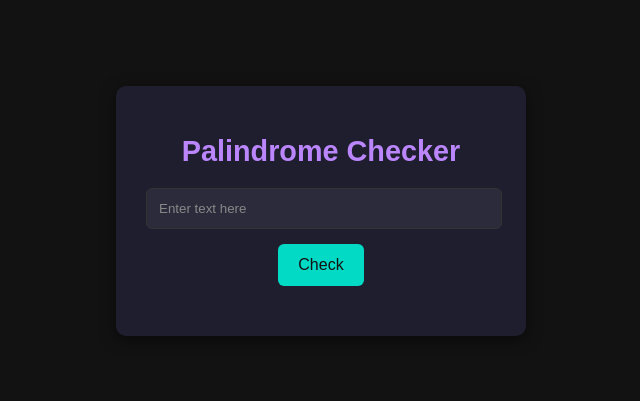
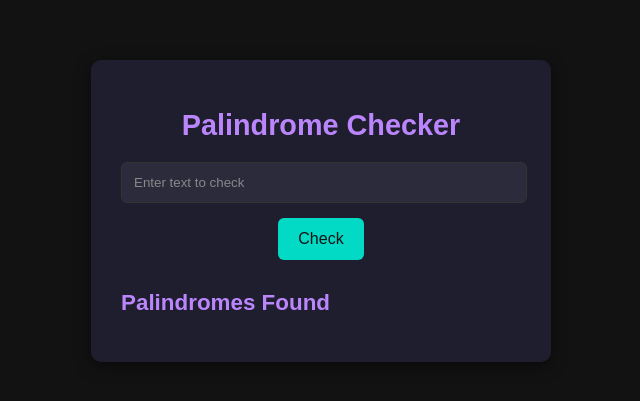
Before and after one commit to Lurrod/freecodecamp, a plain HTML site: page javascript-algorithms-and-data-structures/projet1/index.html in a window 1280 px wide. Shown: the part 189-590 px from the top of the page, without its empty margins (319-959 px from the left). Drawn offline with Linux system fonts and the light colour scheme.

Commit message:
new project

```diff
--- a/javascript-algorithms-and-data-structures/projet1/index.css
+++ b/javascript-algorithms-and-data-structures/projet1/index.css
@@ -5,7 +5,7 @@ body {
   display: flex;
   justify-content: center;
   align-items: center;
-    height: 100vh;
+  min-height: 100vh;
   margin: 0;
 }
 
@@ -15,7 +15,8 @@ body {
   padding: 30px;
   border-radius: 10px;
   box-shadow: 0 4px 15px rgba(0, 0, 0, 0.5);
-    width: 350px;
+  width: 400px;
+  max-width: 90%;
 }
 
 h1 {
@@ -58,63 +59,27 @@ body {
   font-weight: bold;
   color: #ffb74d;
 }
-  body {
-    font-family: 'Arial', sans-serif;
-    background-color: #121212;
-    color: #e0e0e0;
-    display: flex;
-    justify-content: center;
-    align-items: center;
-    height: 100vh;
-    margin: 0;
+
+#palindrome-list {
+  margin-top: 30px;
+  text-align: left;
 }
 
-  .container {
-    text-align: center;
-    background: #1e1e2f;
-    padding: 30px;
-    border-radius: 10px;
-    box-shadow: 0 4px 15px rgba(0, 0, 0, 0.5);
-    width: 350px;
+#palindrome-list h2 {
+  color: #bb86fc;
+  font-size: 1.4em;
+  margin-bottom: 10px;
 }
 
-  h1 {
-    font-size: 1.8em;
-    margin-bottom: 20px;
-    color: #bb86fc;
+#palindrome-list ul {
+  list-style: none;
+  padding: 0;
 }
 
-  input {
-    width: calc(100% - 20px);
-    padding: 12px;
-    margin-bottom: 15px;
-    border: 1px solid #333;
-    border-radius: 6px;
+#palindrome-list li {
   background: #2b2b3c;
+  margin: 5px 0;
+  padding: 8px;
+  border-radius: 5px;
   color: #e0e0e0;
 }
-
-  input::placeholder {
-    color: #888;
-  }
-
-  button {
-    padding: 12px 20px;
-    background-color: #03dac5;
-    color: #121212;
-    border: none;
-    border-radius: 6px;
-    cursor: pointer;
-    font-size: 1em;
-    transition: background-color 0.3s ease;
-  }
-
-  button:hover {
-    background-color: #00bfa5;
-  }
-
-  #result {
-    margin-top: 20px;
-    font-weight: bold;
-    color: #ffb74d;
-  }
--- a/javascript-algorithms-and-data-structures/projet1/index.html
+++ b/javascript-algorithms-and-data-structures/projet1/index.html
@@ -9,9 +9,13 @@
 <body>
   <div class="container">
     <h1>Palindrome Checker</h1>
-    <input type="text" id="text-input" placeholder="Enter text here">
+    <input type="text" id="text-input" placeholder="Enter text to check">
     <button id="check-btn">Check</button>
     <p id="result"></p>
+    <div id="palindrome-list">
+      <h2>Palindromes Found</h2>
+      <ul id="list"></ul>
+    </div>
   </div>
   <script src="script.js"></script>
 </body>
--- a/javascript-algorithms-and-data-structures/projet1/script.js
+++ b/javascript-algorithms-and-data-structures/projet1/script.js
@@ -1,6 +1,9 @@
+const palindromes = [];
+
 document.getElementById("check-btn").addEventListener("click", () => {
   const input = document.getElementById("text-input").value;
   const result = document.getElementById("result");
+  const list = document.getElementById("list");
 
   if (!input) {
     alert("Please input a value");
@@ -13,8 +16,17 @@ document.getElementById("check-btn").addEventListener("click", () => {
   const reversedInput = sanitizedInput.split("").reverse().join("");
 
   if (sanitizedInput === reversedInput) {
-      result.textContent = `${input} is a palindrome`;
+    result.textContent = `"${input}" is a palindrome!`;
+    result.style.color = "green";
+
+    if (!palindromes.includes(input)) {
+      palindromes.push(input);
+      const li = document.createElement("li");
+      li.textContent = input;
+      list.appendChild(li);
+    }
   } else {
-      result.textContent = `${input} is not a palindrome`;
+    result.textContent = `"${input}" is not a palindrome.`;
+    result.style.color = "red";
   }
 });
--- /dev/null
+++ b/javascript-algorithms-and-data-structures/projet2/styles.css
@@ -0,0 +1,79 @@
+/* Général */
+body {
+    font-family: 'Times New Roman', serif;
+    text-align: center;
+    margin: 0;
+    padding: 20px;
+    background-color: #faf3e0;
+    color: #3e2723;
+  }
+
+  /* Titre principal */
+  h1 {
+    font-size: 36px;
+    color: #6d4c41;
+    margin-bottom: 20px;
+    text-shadow: 2px 2px #d7ccc8;
+    border-bottom: 3px solid #8d6e63;
+    padding-bottom: 10px;
+    display: inline-block;
+  }
+
+  /* Conteneur pour l'entrée et le bouton */
+  input, button {
+    margin: 10px;
+    padding: 10px 15px;
+    font-size: 18px;
+    border: 2px solid #a1887f;
+    border-radius: 5px;
+    box-shadow: 2px 2px 4px rgba(0, 0, 0, 0.1);
+  }
+
+  input {
+    width: 200px;
+  }
+
+  button {
+    background-color: #8d6e63;
+    color: white;
+    cursor: pointer;
+  }
+
+  button:hover {
+    background-color: #795548;
+  }
+
+  /* Sortie */
+  #output {
+    margin-top: 20px;
+    font-size: 24px;
+    font-weight: bold;
+    color: #4e342e;
+    text-shadow: 1px 1px #d7ccc8;
+  }
+
+  /* Cadre romain */
+  #convert-btn, input {
+    background-image: linear-gradient(to bottom, #f5f5f5, #e0e0e0);
+    font-family: 'Times New Roman', serif;
+  }
+
+  #convert-btn:hover {
+    border: 2px solid #795548;
+  }
+
+  input {
+    border: 2px solid #8d6e63;
+  }
+
+  body:before {
+    content: "";
+    position: fixed;
+    top: 0;
+    left: 0;
+    right: 0;
+    bottom: 0;
+    border: 20px solid #6d4c41;
+    border-image: url('https://upload.wikimedia.org/wikipedia/commons/thumb/5/5b/Roman_Laurel.svg/256px-Roman_Laurel.svg.png') 30 stretch;
+    pointer-events: none;
+  }
```
Also changed, not shown: javascript-algorithms-and-data-structures/projet2/index.html (added, +16 -0 lines), javascript-algorithms-and-data-structures/projet2/script.js (added, +46 -0 lines). Lines whose indentation alone changed are shown as unchanged.
